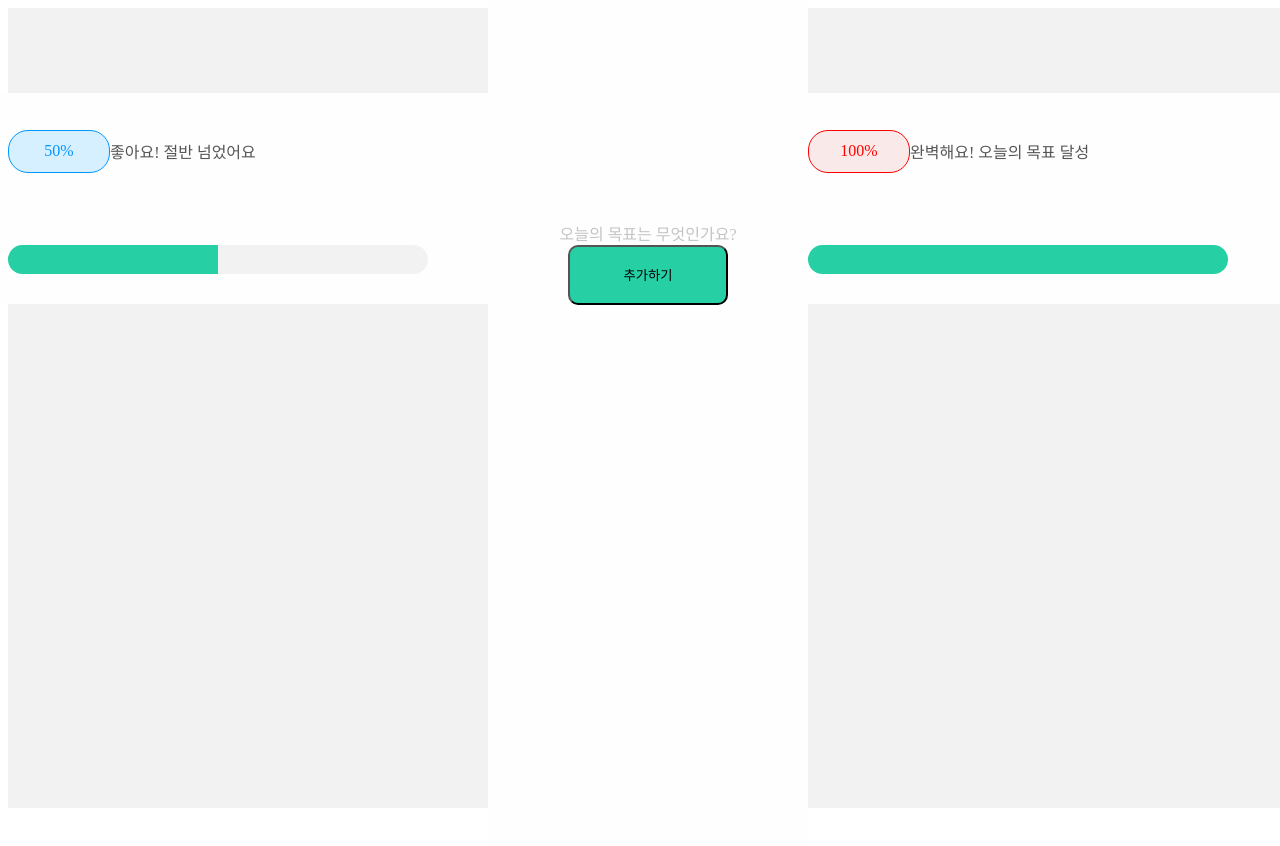
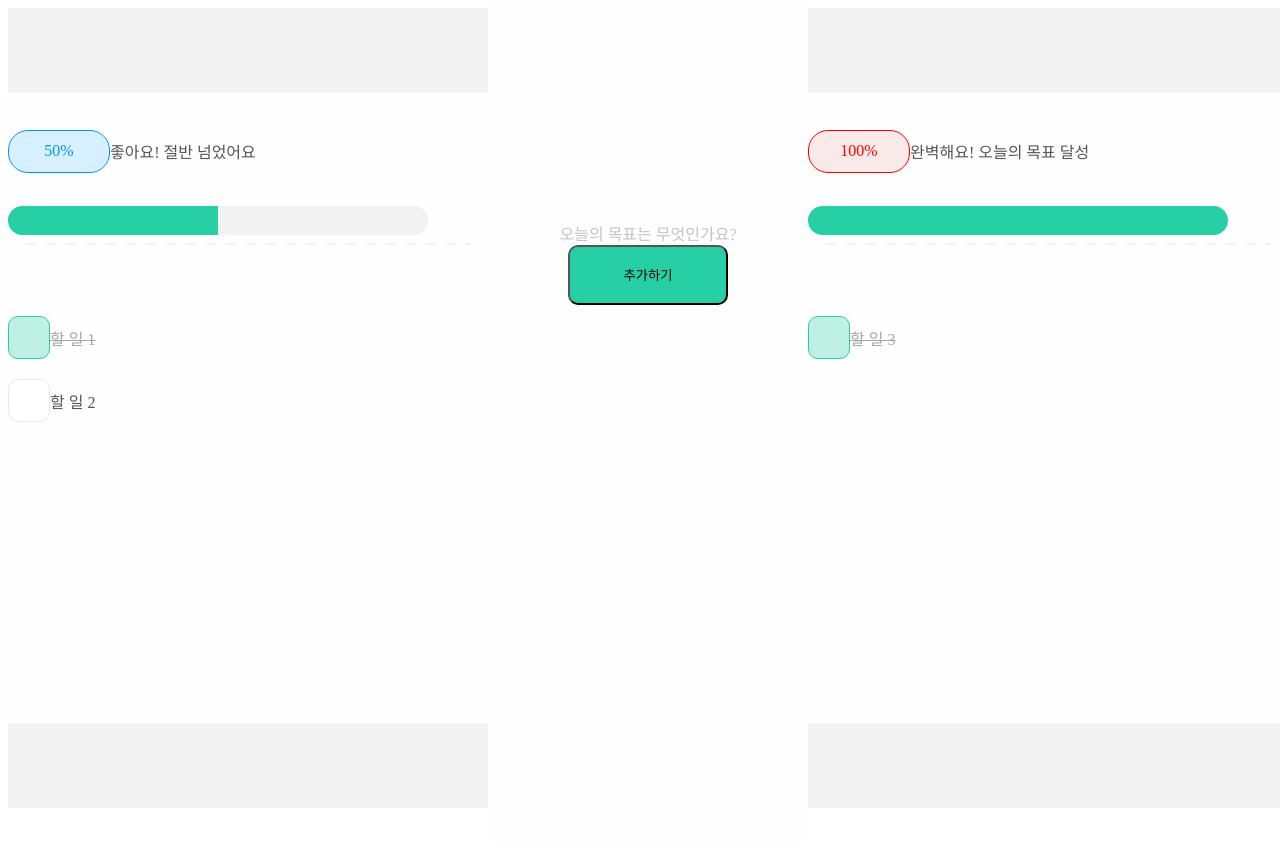
Before and after one commit to Mocamp-Official/Mocamp-FrontEnd, a Next.js app: page /main in a window 1280 px wide. Shown: the top 846 px of the page. Built offline with nearby package versions, Linux system fonts and the light colour scheme.

Commit message:
✨ Feat: 투두리스트 UI 구현
#18 workspace  투두리스트 UI 구현

```diff
--- a/src/components/main/todo/ProgressCard.tsx
+++ b/src/components/main/todo/ProgressCard.tsx
@@ -8,15 +8,12 @@ interface ProgressCardProps {
 
 const ProgressCard = ({ progress }: ProgressCardProps) => {
   return (
-    <div className="flex flex-col items-center ">
-      <div className="flex flex-col justify-between w-[480px] h-[150.38px] px-[30px] py-[30.48px] rounded-[20px] bg-[#FEFEFE]">
-        <div className="flex items-center">
-          <ProgressBadge progress={progress} />
-          <ProgressText progress={progress} />
-        </div>
-        <ProgressBar progress={progress} />
+    <div className="flex flex-col justify-between w-[480px] h-[150.38px] px-[30px] py-[30.48px] rounded-[20px] bg-[#FEFEFE]">
+      <div className="flex items-center">
+        <ProgressBadge progress={progress} />
+        <ProgressText progress={progress} />
       </div>
-      <div className="w-[445px] h-[2px] bg-[length:20px_2px] bg-repeat-x bg-[repeating-linear-gradient(to_right,#F2F2F2_0_10px,transparent_10px_20px)]" />
+      <ProgressBar progress={progress} />
     </div>
   );
 };
--- a/src/components/main/todo/TodoCard.tsx
+++ b/src/components/main/todo/TodoCard.tsx
@@ -1,8 +1,9 @@
 import NoContent from './NoContent';
 import ProgressCard from './ProgressCard';
+import TodoList from './TodoList';
 
 interface TodoCardProps {
-  items: { done: boolean }[];
+  items: { text: string; done: boolean }[];
 }
 
 const TodoCard = ({ items }: TodoCardProps) => {
@@ -12,10 +13,12 @@ const TodoCard = ({ items }: TodoCardProps) => {
     : 0;
 
   return (
-    <div className="w-[480px] h-[630px] flex items-center justify-center">
+    <div className="w-[480px] h-[630px] flex items-center justify-center ">
       {items.length ? (
-        <div className="flex flex-col w-full h-full">
+        <div className="flex flex-col w-full h-full relative items-center">
+          <div className="absolute top-[149.5px] w-[445px] h-[2px] bg-[length:20px_2px] bg-repeat-x bg-[repeating-linear-gradient(to_right,#F2F2F2_0_10px,transparent_10px_20px)]" />
           <ProgressCard progress={progress} />
+          <TodoList items={items} />
         </div>
       ) : (
         <NoContent />
--- /dev/null
+++ b/src/components/main/todo/TodoList.tsx
@@ -0,0 +1,46 @@
+import { useState } from 'react';
+
+interface Todo {
+  text: string;
+  done: boolean;
+}
+
+interface TodoCardProps {
+  items: Todo[];
+}
+
+const TodoList = ({ items }: TodoCardProps) => {
+  const [todos, setTodos] = useState(items);
+
+  const toggleDone = (idx: number) => {
+    setTodos((prev) =>
+      prev.map((item, i) => (i === idx ? { ...item, done: !item.done } : item)),
+    );
+  };
+
+  return (
+    <div className="flex flex-col w-full h-[479.6px] rounded-[20px] overflow-y-auto bg-[#fefefe] py-[50.81px] px-[50px] gap-[20.32px]">
+      {todos.map((item, idx) => (
+        <div
+          key={idx}
+          className="flex items-center gap-5 cursor-pointer"
+          onClick={() => toggleDone(idx)}
+        >
+          <div
+            className={`w-[40px] h-[40.645px] rounded-[10px] border-[1px] transition-colors duration-200
+            ${item.done ? 'bg-[#BEF1E4] border-[#27cfa5]' : 'bg-[#ffffff] border-[#E8E8E8]'}`}
+          />
+
+          <span
+            className={`text-xl font-medium transition-all duration-200
+            ${item.done ? 'text-[#a7a7a7] line-through' : 'text-[#555]'}`}
+          >
+            {item.text}
+          </span>
+        </div>
+      ))}
+    </div>
+  );
+};
+
+export default TodoList;
```
